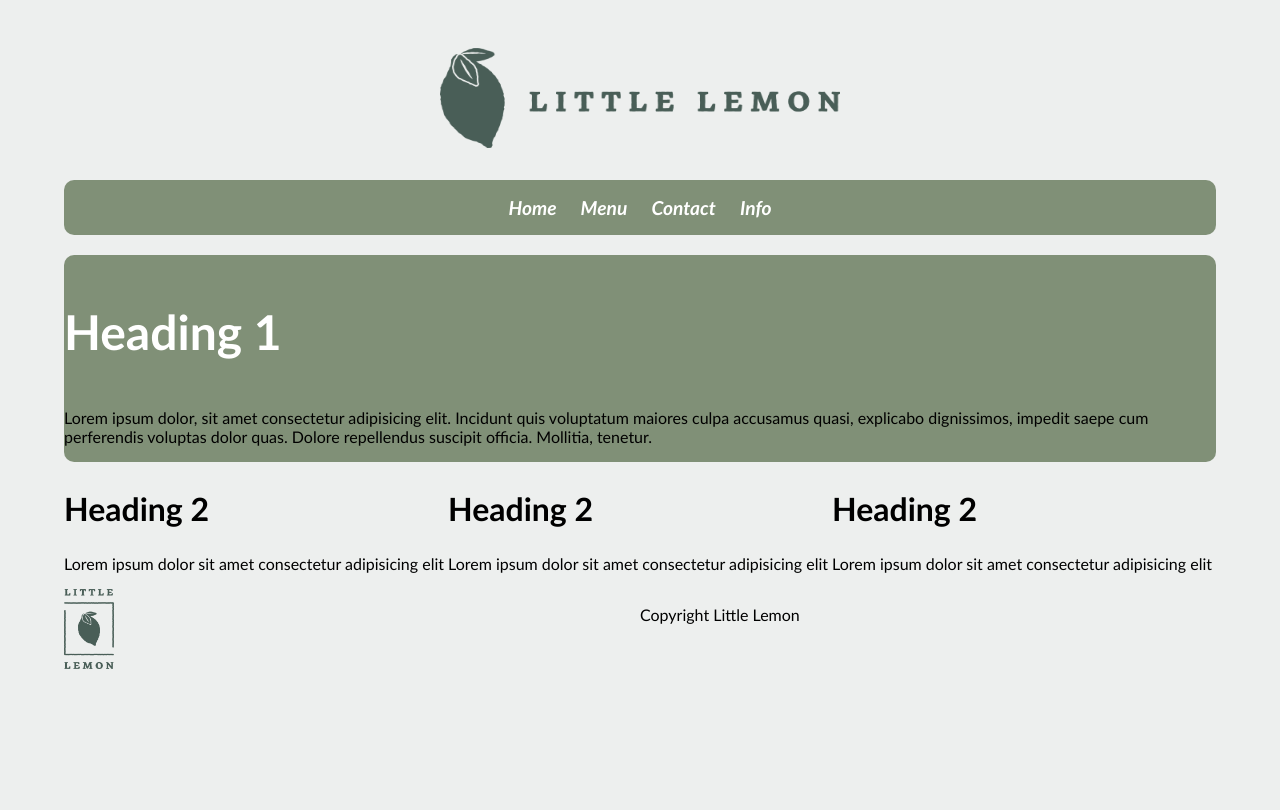
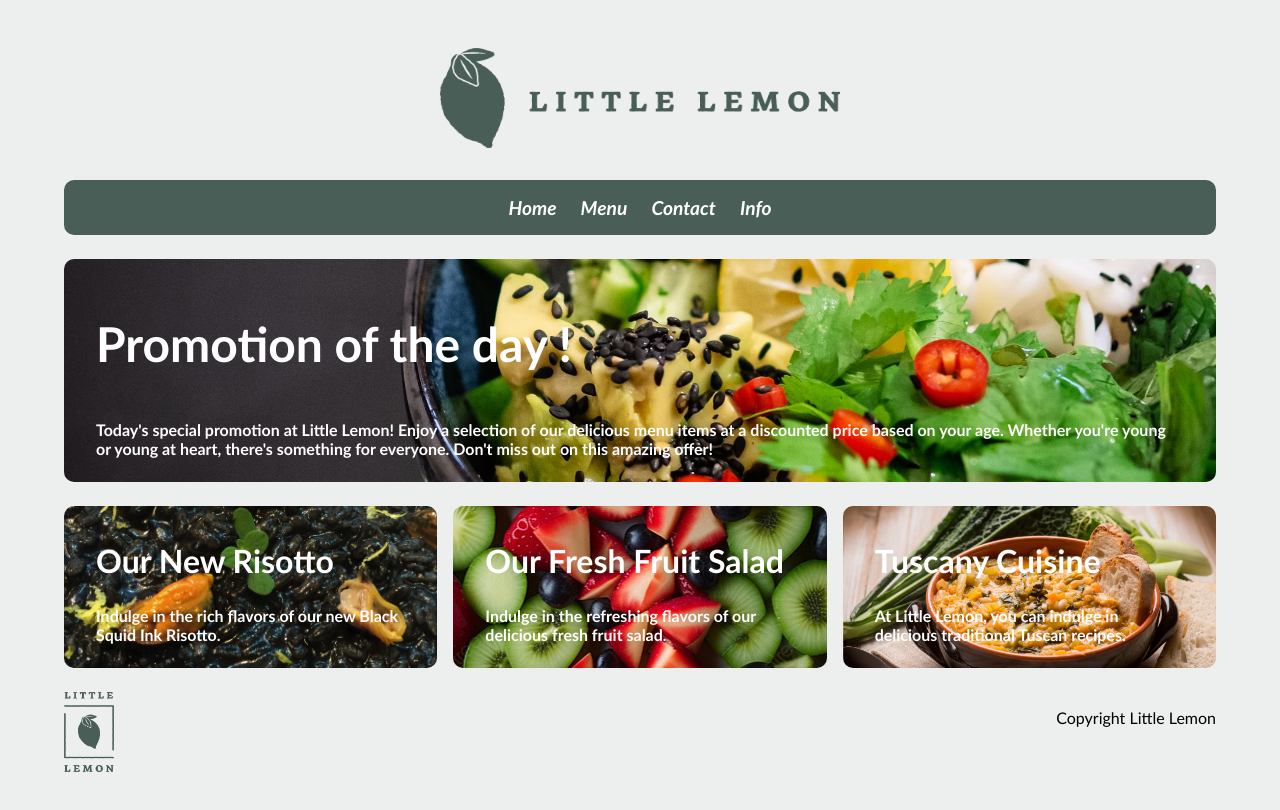
Before and after one commit to UmbertoDeveloper/meta-course-project, a plain HTML site: page index.html in a window 1280 px wide. Drawn offline with Linux system fonts and the light colour scheme.

Commit message:
add content to articles

```diff
--- a/index.html
+++ b/index.html
@@ -1,5 +1,6 @@
 <!DOCTYPE html>
 <html>
+
 <head>
   <title>Little Lemon</title>
 
@@ -9,10 +10,8 @@
   <meta property="og:type" content="website" />
   <meta property="og:image" content="logo.png" />
   <meta property="og:url" content="https://littlelemon" />
-    <meta
-      property="og:description"
-      content="Little Lemon is a family-owned Mediterranean restaurant, focused on traditional recipes served with a modern twist."
-    />
+  <meta property="og:description"
+    content="Little Lemon is a family-owned Mediterranean restaurant, focused on traditional recipes served with a modern twist." />
   <meta property="og:locale" content="en_US" />
   <meta property="og:site_name" content="Little Lemon" />
   <link rel="stylesheet" href="style.css" />
@@ -33,41 +32,40 @@
   <main>
     <section id="main_promotion_section">
       <article>
-          <h1>Heading 1</h1>
+        <h1>Promotion of the day !</h1>
         <p>
-            Lorem ipsum dolor, sit amet consectetur adipisicing elit. Incidunt
-            quis voluptatum maiores culpa accusamus quasi, explicabo
-            dignissimos, impedit saepe cum perferendis voluptas dolor quas.
-            Dolore repellendus suscipit officia. Mollitia, tenetur.
+          Today's special promotion at Little Lemon! Enjoy a selection of our delicious menu items at a discounted price
+          based on your age. Whether you're young or young at heart, there's something for everyone. Don't miss out on
+          this amazing offer!
         </p>
       </article>
     </section>
     <section>
-        <article>
-          <h2>Heading 2</h2>
-          <p>Lorem ipsum dolor sit amet consectetur adipisicing elit</p>
+      <article id="risotto_article">
+        <h2>Our New Risotto</h2>
+        <p>Indulge in the rich flavors of our new Black Squid Ink Risotto.</p>
       </article>
-        <article>
-          <h2>Heading 2</h2>
-          <p>Lorem ipsum dolor sit amet consectetur adipisicing elit</p>
       </article>
-        <article>
-          <h2>Heading 2</h2>
-          <p>Lorem ipsum dolor sit amet consectetur adipisicing elit</p>
+      <article id="fruit_article">
+        <h2>Our Fresh Fruit Salad</h2>
+        <p>Indulge in the refreshing flavors of our delicious fresh fruit salad.</p>
+      </article>
+      </article>
+      <article id="tuscany_article">
+        <h2>Tuscany Cuisine</h2>
+        <p>At Little Lemon, you can indulge in delicious traditional Tuscan recipes.</p>
+      </article>
       </article>
     </section>
   </main>
   <footer>
     <div>
-        <img
-          width="50px"
-          height="80px"
-          src="little_lemon_logos/Asset 18@4x.png"
-        />
+      <img width="50px" height="80px" src="little_lemon_logos/Asset 18@4x.png" />
     </div>
-      <div>
+    <div id="copyright">
       <p>Copyright Little Lemon</p>
     </div>
   </footer>
 </body>
+
 </html>
--- a/style.css
+++ b/style.css
@@ -20,11 +20,6 @@ nav ul {
     padding: 0;
 }
 
-#main_promotion_section{
-    border-radius: 10px;
-    background-color: rgba(31, 59, 14, 0.527);
-}
-
 nav a{
     font-size: larger;
     text-decoration: double;
@@ -35,12 +30,12 @@ nav a{
 }
 
 nav{
-    background-color: rgba(31, 59, 14, 0.527);
+    background-color: #495E57;
     display:flex;
     justify-content: center;
     align-items: center;
     border-radius: 10px;
-    margin-bottom: 20px;
+    margin-bottom: 1.5rem;
 }
 
 nav li {
@@ -56,14 +51,48 @@ header > img{
     margin: 0 auto;
     display: block;
 }
+#main_promotion_section article{
+    background-image: url('resources/photo-1547496502-affa22d38842.avif');
+    border-radius: 10px;
+    background-size: cover;
+    background-repeat: no-repeat;
+    background-position: center;
+
+}
 
 section{
     display: flex;
     flex-wrap: wrap;
+    justify-content: space-between;
+    gap: 1rem;
+    margin-bottom: 1.5rem;
+}
+
+#risotto_article{
+    background-image: url('resources/risotto-al-nero-3092x1546.jpg');
+    background-size: cover;
+    background-position: center;
+
+}
+
+#fruit_article{
+    background-image: url('resources/pngtree-a-colorful-fruit-salad-with-slices-of-watermelon-strawberries-kiwi-and-image_2702404.jpg');
+    background-position: center;
+}
+
+#tuscany_article{
+    background-image: url('resources/Cucina_Toscana_Ribollita_mjoizj\ \(1\).jpg');
+    background-position: right;
+    background-size: cover;
+
 }
 
 article{
     flex: 1;
+    padding:0.5rem 2rem;
+    color:white;
+    border-radius: 10px;
+    font-weight: bold;
 }
 
 footer{
@@ -73,3 +102,6 @@ footer{
 footer div{
     flex: 1;
 }
+#copyright{
+    text-align: right;
+}
```
Also changed, not shown: resources/Cucina_Toscana_Ribollita_mjoizj (1).jpg (added), resources/photo-1547496502-affa22d38842.avif (added), resources/pngtree-a-colorful-fruit-salad-with-slices-of-watermelon-strawberries-kiwi-and-image_2702404.jpg (added), resources/risotto-al-nero-3092x1546.jpg (added). Lines whose indentation alone changed are shown as unchanged.
